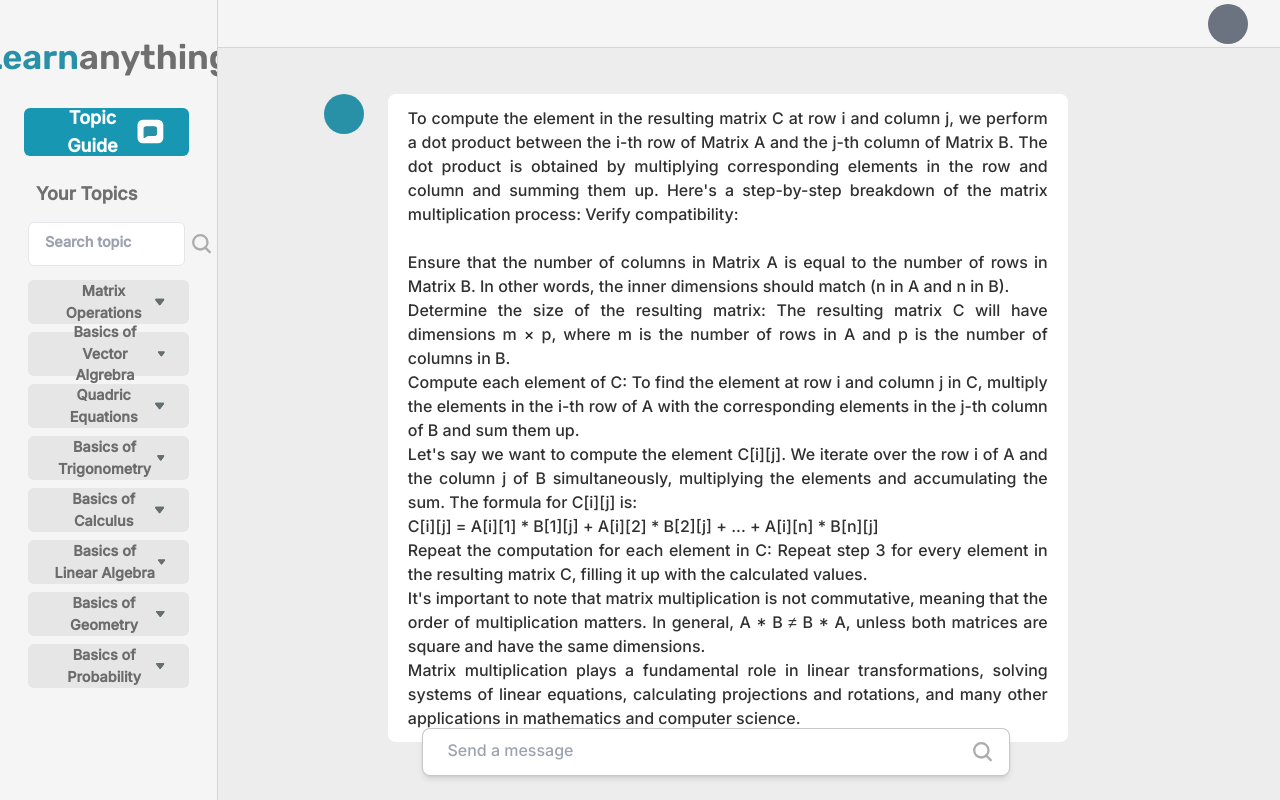
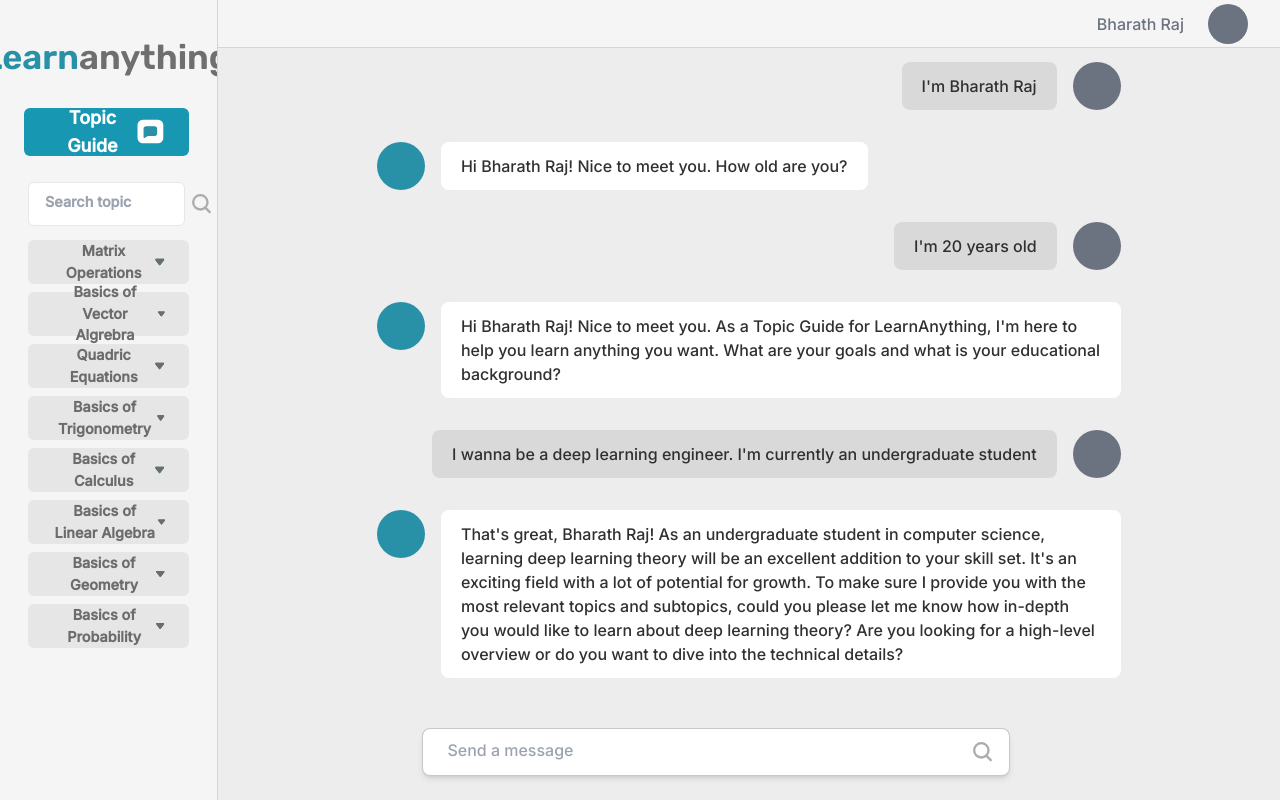
Before and after one commit to bharathraj-v/learn-anything, a Next.js app in the folder frontend/: page / in a window 1280 px wide. Built offline with nearby package versions, Linux system fonts and the light colour scheme.

Commit message:
update chat interface and topbar

```diff
--- a/frontend/components/ChatInterface.jsx
+++ b/frontend/components/ChatInterface.jsx
@@ -1,7 +1,61 @@
+import { useState, useEffect } from "react"
 
-const ChatInterface = () => {
+
+
+const ChatInterface = (history) => {
+
+    const [messages, setMessages] = useState([
+            {
+                id: 1,
+                sender: "user",
+                message: "Hi",
+            },
+            {
+                id: 2,
+                sender: "bot",
+                message: "Hi, I'm the Topic Guide for LearnAnything. I'm here to help you learn anything you want. What's your name?",
+            },
+            {
+                id: 3,
+                sender: "user",
+                message: "I'm Bharath Raj",
+            },
+            {
+                id: 4,
+                sender: "bot",
+                message: 'Hi Bharath Raj! Nice to meet you. How old are you?',
+            },
+            {
+                id: 5,
+                sender: "user",
+                message: "I'm 20 years old",
+            },
+            {
+                id: 6,
+                sender: "bot",
+                message: "Hi Bharath Raj! Nice to meet you. As a Topic Guide for LearnAnything, I'm here to help you learn anything you want. What are your goals and what is your educational background?",
+            },
+            {
+                id: 7,
+                sender: "user",
+                message: "I wanna be a deep learning engineer. I'm currently an undergraduate student",
+            },
+            {
+                id: 8,
+                sender: "bot",
+                message: "That's great, Bharath Raj! As an undergraduate student in computer science, learning deep learning theory will be an excellent addition to your skill set. It's an exciting field with a lot of potential for growth. To make sure I provide you with the most relevant topics and subtopics, could you please let me know how in-depth you would like to learn about deep learning theory? Are you looking for a high-level overview or do you want to dive into the technical details?",
+            },
+
+    ])
+
+    useEffect(() => {
+        // change scroll position to bottom
+        const chat = document.getElementById("chat");
+        chat.scrollTop = chat.scrollHeight;
+    }, [messages])
+
     return (
-        <div className="absolute mt-[3%] ml-[17%] h-[94%] overflow-scroll w-[83%]">
+        <div id = "chat" className="absolute mt-[3%] ml-[17%] h-[94%] overflow-scroll w-[83%]">
             <div className="fixed w-full  h-24 bottom-0">
             <div className="flex flex-row w-[83%] items-center h-full px-[16%] ">
                 <div className="flex rounded-lg border-2 shadow-md border-[#919191] font-Inter border-opacity-50 w-[90%] h-12 px-4 justify-between bg-white items-center">
@@ -39,39 +93,52 @@ const ChatInterface = () => {
 
             </div>
         </div>
-        <div className="flex ml-[10%] pb-24 pt-8 flex-col  w-[80%]   overflow-scroll">
+        <div className="flex ml-[15%] pb-24 pt-8 flex-col  w-[70%]   overflow-scroll">
 
-            <div id="bot" className="flex py-6 flex-row  w-full">
+            {/* <div id="bot" className="flex py-6 flex-row  w-full">
                 <div className = "flex h-10 w-10 bg-[#2890A7] rounded-full"> </div>
                 <div className="flex px-5 py-3 text-justify leading-normal text-[#303030] ml-6 font-Inter w-[80%] bg-white rounded-lg" >
-                To compute the element in the resulting matrix C at row i and column j, we perform a dot product between the i-th row of Matrix A and the j-th column of Matrix B. The dot product is obtained by multiplying corresponding elements in the row and column and summing them up.
-Here's a step-by-step breakdown of the matrix multiplication process:
-Verify compatibility:
-<br />
-<br />
-Ensure that the number of columns in Matrix A is equal to the number of rows in Matrix B. In other words, the inner dimensions should match (n in A and n in B). <br />
-Determine the size of the resulting matrix: The resulting matrix C will have dimensions m × p, where m is the number of rows in A and p is the number of columns in B.<br />
-Compute each element of C: To find the element at row i and column j in C, multiply the elements in the i-th row of A with the corresponding elements in the j-th column of B and sum them up.<br />
-Let's say we want to compute the element C[i][j]. We iterate over the row i of A and the column j of B simultaneously, multiplying the elements and accumulating the sum. The formula for C[i][j] is:<br />
-C[i][j] = A[i][1] * B[1][j] + A[i][2] * B[2][j] + ... + A[i][n] * B[n][j]<br />
-Repeat the computation for each element in C: Repeat step 3 for every element in the resulting matrix C, filling it up with the calculated values.<br />
-It's important to note that matrix multiplication is not commutative, meaning that the order of multiplication matters. In general, A * B ≠ B * A, unless both matrices are square and have the same dimensions.<br />
-Matrix multiplication plays a fundamental role in linear transformations, solving systems of linear equations, calculating projections and rotations, and many other applications in mathematics and computer science.
+
                 </div>
             </div>
 
-            <div id="bot" className="flex py-6 justify-end flex-row  w-full">
+            <div id="human" className="flex py-6 justify-end flex-row  w-full">
                 <div className="flex px-5 py-3 text-justify leading-normal text-[#303030] mr-6 font-Inter  bg-[#D9D9D9] rounded-lg" >
-                What are its applications? What real world examples use this?                </div>
+                        </div>
                 <div className = "flex h-10 w-10 bg-gray-500 rounded-full"> </div>
 
             </div>
             <div id="bot" className="flex py-6 flex-row  w-full">
                 <div className = "flex h-10 w-10 bg-[#2890A7] rounded-full"> </div>
                 <div className="flex px-5 py-3 text-justify leading-normal text-[#303030] ml-6 font-Inter w-[80%] bg-white rounded-lg" >
-                Matrix multiplication finds a wide range of real-life applications across diverse fields. In computer graphics, it is employed to manipulate and transform objects in three-dimensional space, enabling realistic rendering and animation. In data analysis and statistics, matrix multiplication facilitates the analysis of large datasets, enabling techniques such as linear regression, principal component analysis, and multivariate data analysis. Neural networks and machine learning heavily rely on matrix operations for training and inference, enabling tasks such as image recognition, natural language processing, and predictive modeling. In economics and finance, matrix multiplication is used for economic modeling, portfolio optimization, risk assessment, and input-output analysis. Transportation and logistics benefit from matrix multiplication for route optimization, resource allocation, and scheduling. In image and signal processing, matrices are utilized for operations such as image filtering, compression, and transformation, as well as in audio and video processing. In physics and engineering, matrix multiplication is essential for solving systems of linear equations, representing physical systems, simulating circuits, analyzing structures, and modeling quantum mechanics. These examples demonstrate the significant impact and wide-ranging utility of matrix multiplication in practical real-life applications.
                 </div>
-            </div>
+            </div> */}
+            {
+                messages.map((message) => {
+                    if (message.sender == "bot") {
+                        return (
+                            <div id="bot" className="flex py-4 flex-row justify-start  w-full">
+                                <div className = "absolute h-12 w-12 bg-[#2890A7] rounded-full"> </div>
+                                <div className="flex px-5 py-3  leading-normal text-[#303030] ml-16 font-Inter bg-white rounded-lg" >
+                                    {message.message}
+                                </div>
+                            </div>
+                        )
+                    }
+                    else {
+                        return (
+                            <div id="human" className="flex py-4 justify-end flex-row  w-full">
+                                <div className="flex px-5 py-3  leading-normal text-[#303030] mr-16 font-Inter  bg-[#D9D9D9] rounded-lg" >
+                                    {message.message}
+                                </div>
+                                <div className = "absolute h-12 w-12 bg-gray-500 rounded-full"> </div>
+
+                            </div>
+                        )
+                    }
+                }
+                )
+            }
 
 
         </div>
--- a/frontend/components/Sidebar.jsx
+++ b/frontend/components/Sidebar.jsx
@@ -162,11 +162,11 @@ const Sidebar = () => {
                     </button>
                 </div>
 
-                <h2 className="flex h-8 justify-start text-lg px-9 font-semibold font-Inter text-center mt-6 mr-1">
+                {/* <h2 className="flex h-8 justify-start text-lg px-9 font-semibold font-Inter text-center mt-6 mr-1">
                     <span className="h-8 text-[#6F6F6F]"> Your Topics</span>
-                </h2>
+                </h2> */}
 
-                <div className="flex h-12 text-md justify-center items-center  px-7 font-semibold font-Inter text-center mt-2 mr-1">
+                <div className="flex h-12 text-md justify-center items-center  px-7 font-semibold font-Inter text-center mt-6 mr-1">
                     <textarea
                         placeholder="Search topic"
                         className="flex w-full h-11 justify-center items-center py-2 px-4 border-1 text-light border-[#19191] text-[#6F6F6F] rounded-md resize-none bg-white outline-none" />
--- a/frontend/components/Topbar.jsx
+++ b/frontend/components/Topbar.jsx
@@ -6,9 +6,11 @@ const Topbar = () => {
             <div className="flex items-center ml-8">
                 <h1 className="text-3xl font-Rubik text-center"></h1>
             </div>
-            <div className="flex items-center mr-8">
+            <div className="flex items-center space-x-6 mr-8">
+            <p className="text-gray-500 font-Inter font-medium hover:cursor-pointer hover:underline">Bharath Raj</p>
                 <button className="bg-gray-500 text-white rounded-full px-4 py-2 h-10 w-10 font-Rubik text-lg"></button>
             </div>
+
         </div>
     )
 }
```
